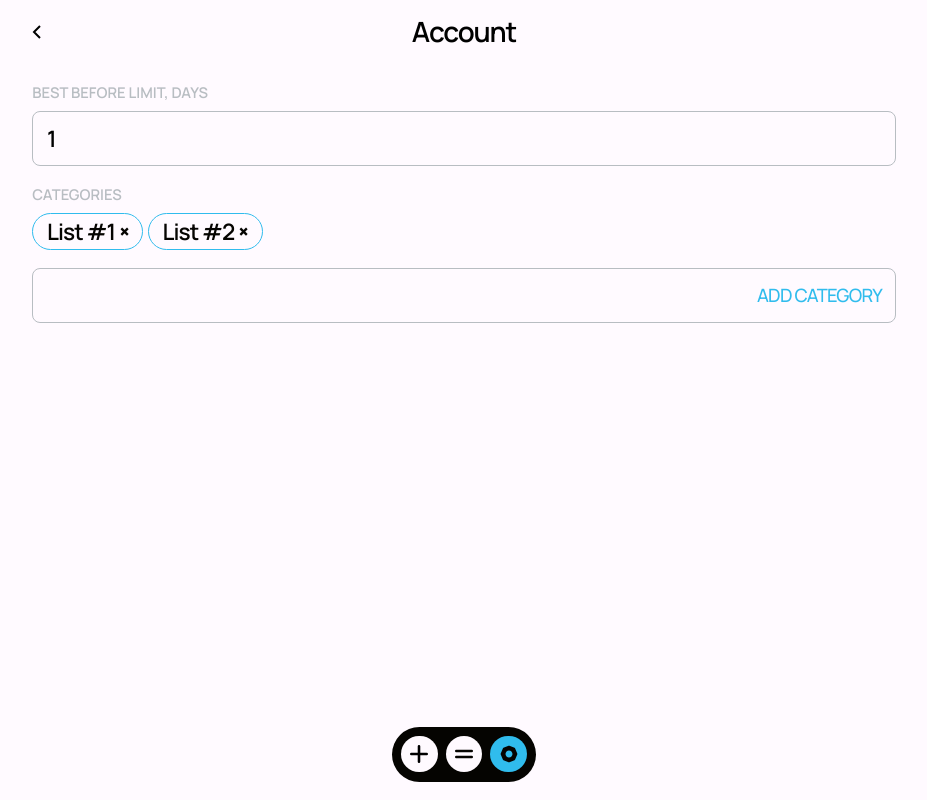
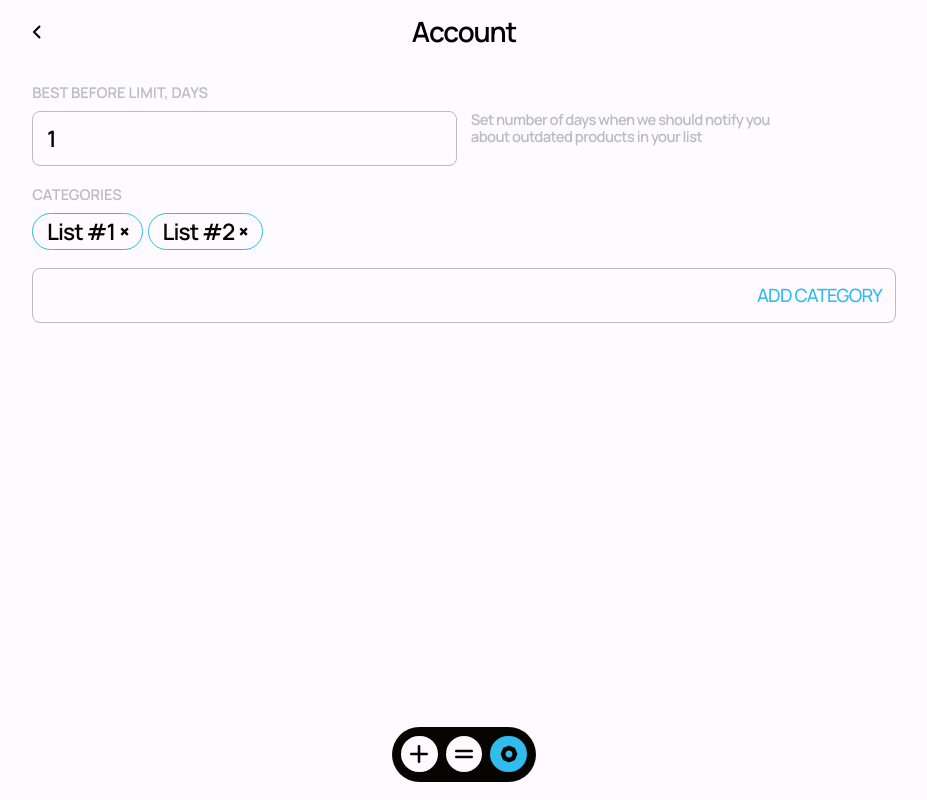
Before and after one commit to arperevalov/friska, a Next.js app: page /settings in a window 1280 px wide. Shown: the whole page, without its empty margins (176-1103 px from the left). Built offline with nearby package versions, Linux system fonts and the light colour scheme.

Commit message:
feat: input-row__text

```diff
--- a/pages/settings.tsx
+++ b/pages/settings.tsx
@@ -27,6 +27,8 @@ export default function Settings() {
             <Header title="Account" />
             <main>
                 <div className="container">
+                    <div className="input-row">
+                        <div className="input-row__col">
                             <label htmlFor="" className="input">
                                 <span className="input__label">Best before limit, days</span>
                                 <input
@@ -39,6 +41,13 @@ export default function Settings() {
                                     min="0"
                                 />
                             </label>
+                        </div>
+                        <div className="input-row__col">
+                            <p className="input-row__text">
+                                Set number of days when we should notify you about outdated products in your list
+                            </p>
+                        </div>
+                    </div>
 
                     <div className="input">
                         <span className="input__label">Categories</span>
--- a/styles/components/input-row.scss
+++ b/styles/components/input-row.scss
@@ -7,4 +7,17 @@
         width: 50%;
         padding: 0 calc(var(--space-xs) * 0.5);
     }
+
+    &__text {
+        margin-top: var(--step-2);
+        font-size: var(--step-n1);
+        font-weight: 600;
+        line-height: 1.2;
+        letter-spacing: -0.04em;
+        color: $muted;
+
+        @include media-breakpoint-up(900px) {
+            width: 80%;
+        }
+    }
 }
```
Lines whose indentation alone changed are shown as unchanged.
